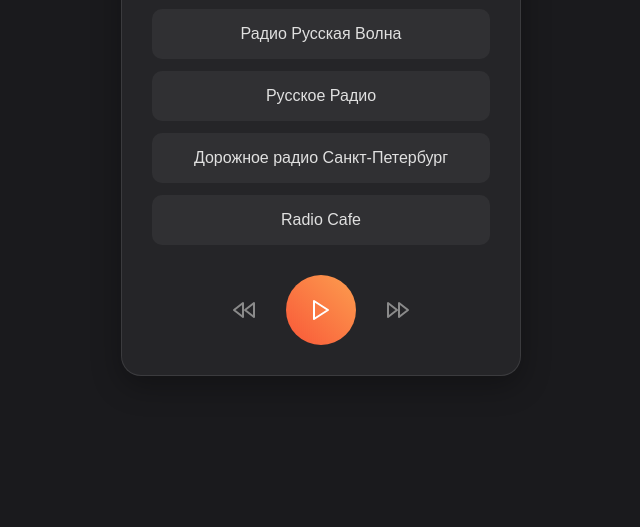
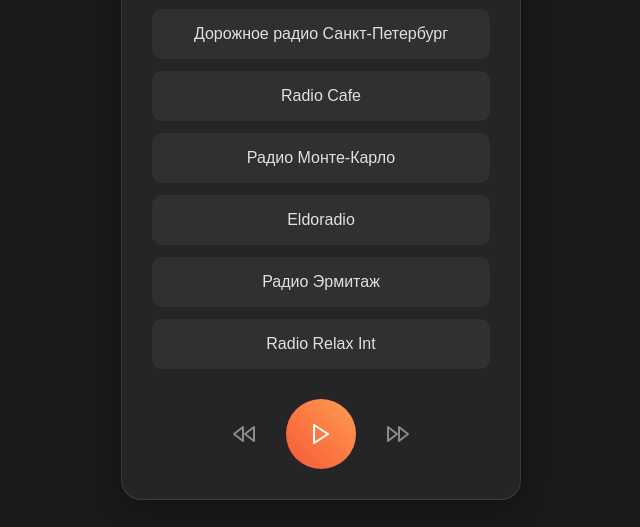
Before and after one commit to anagol/OnlineRadio, a website: page index.html in a window 1280 px wide. Shown: the part 273-800 px from the top of the page, without its empty margins (319-959 px from the left). Drawn offline with Linux system fonts and the light colour scheme.

Commit message:
адаптация

```diff
--- a/index.html
+++ b/index.html
@@ -12,9 +12,13 @@
         <h2 id="station-name">Select a station</h2>
         <div class="station-buttons">
             <button class="station-btn" data-src="https://rp.amgradio.ru/RuWave48" data-name="Радио Русская Волна">Радио Русская Волна</button>
-            <button class="station-btn" data-src="https://rusradio.hostingradio.ru/rusradio128.mp3" data-name="Русское Радио">Русское Радио</button>
+            <button class="station-btn" data-src="https://stream1.radiord.ru:8000/live128.mp3?20-09-04-22-28-19" data-name="Радио Родных Дорог">Радио Родных Дорог</button>
             <button class="station-btn" data-src="https://dorognoe.hostingradio.ru:8000/dorognoe" data-name="Дорожное радио Санкт-Петербург">Дорожное радио Санкт-Петербург</button>
             <button class="station-btn" data-src="https://cafe.amgradio.ru/Cafe" data-name="Radio Cafe">Radio Cafe</button>
+            <button class="station-btn" data-src="https://montecarlo.hostingradio.ru/montecarlo128.mp3" data-name="Радио Монте-Карло">Радио Монте-Карло</button>
+            <button class="station-btn" data-src="https://emgspb.hostingradio.ru/eldoradio128.mp3" data-name="Eldoradio">Eldoradio</button>
+            <button class="station-btn" data-src="https://hermitage.hostingradio.ru/hermitage128.mp3" data-name="Радио Эрмитаж">Радио Эрмитаж</button>
+            <button class="station-btn" data-src="https://online.radiorelax.ua/RadioRelax_Int" data-name="Radio Relax Int">Radio Relax Int</button>
         </div>
         <audio id="audioPlayer"></audio>
         <div class="controls">
```
